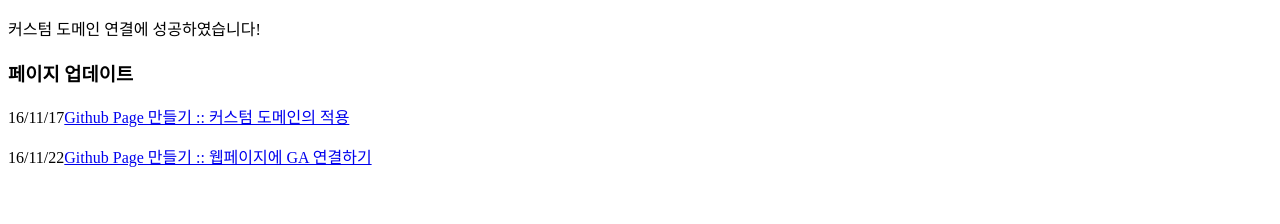
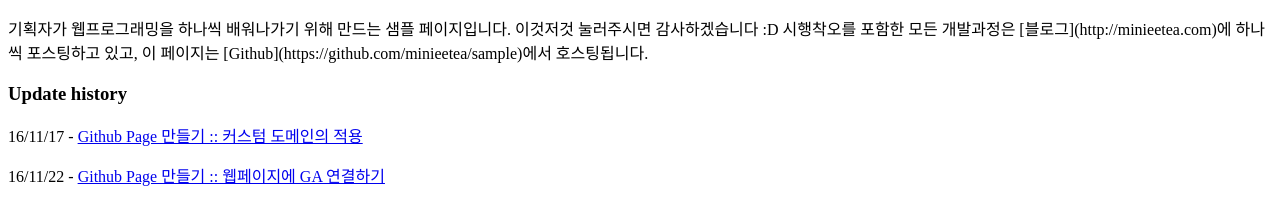
Before and after one commit to minieetea/howto-make-page, a plain HTML site: page index.html in a window 1280 px wide. Drawn offline with Linux system fonts and the light colour scheme.

Commit message:
add introduce

```diff
--- a/index.html
+++ b/index.html
@@ -18,10 +18,10 @@
     <!--[if lt IE 8]>
       <p class="browserupgrade">You are using an <strong>outdated</strong> browser. Please <a href="http://browsehappy.com/">upgrade your browser</a> to improve your experience.</p>
     <![endif]-->
-    <p>커스텀 도메인 연결에 성공하였습니다!</p>
+    <p>기획자가 웹프로그래밍을 하나씩 배워나가기 위해 만드는 샘플 페이지입니다. 이것저것 눌러주시면 감사하겠습니다 :D 시행착오를 포함한 모든 개발과정은 [블로그](http://minieetea.com)에 하나씩 포스팅하고 있고, 이 페이지는 [Github](https://github.com/minieetea/sample)에서 호스팅됩니다. <p>
 
-    <h3>페이지 업데이트</h3>
-    <p>16/11/17<a href="https://minieetea.com/2016/11/archives/4816">Github Page 만들기 :: 커스텀 도메인의 적용</a>
-	<p>16/11/22<a href="minieetea.com">Github Page 만들기 :: 웹페이지에 GA 연결하기</a>
+    <h3>Update history</h3>
+    <p>16/11/17 - <a href="https://minieetea.com/2016/11/archives/4816">Github Page 만들기 :: 커스텀 도메인의 적용</a>
+	<p>16/11/22 - <a href="https://minieetea.com/2016/11/archives/4867">Github Page 만들기 :: 웹페이지에 GA 연결하기</a>
   </body>
 </html>
```
